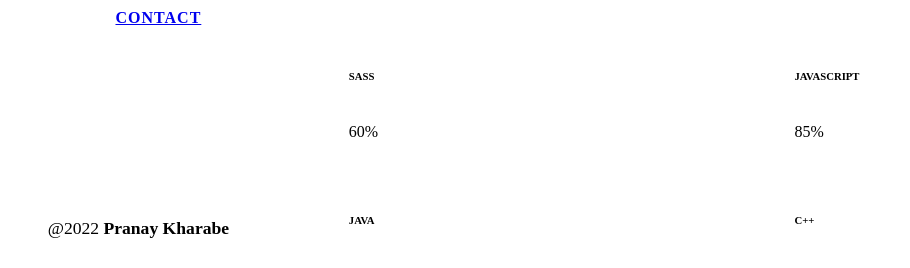
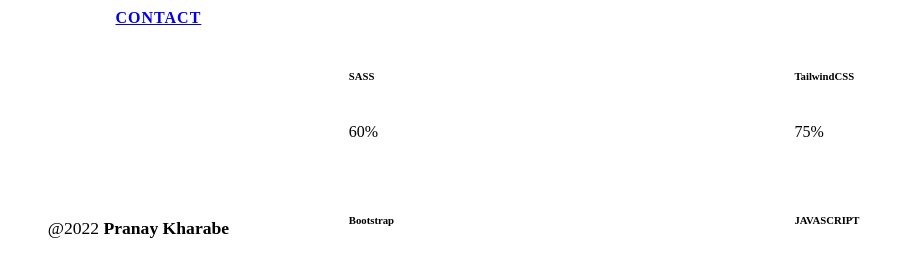
Before and after one commit to pranay202/pranay.github.io, a React (Create React App) app: page /resume in a window 1280 px wide. Shown: the part 531-799 px from the top of the page, without its empty margins (0-910 px from the left). Built offline with nearby package versions, Linux system fonts and the light colour scheme.

Commit message:
update skills

```diff
--- a/src/Components/Skills.js
+++ b/src/Components/Skills.js
@@ -27,6 +27,16 @@ function Skills() {
                             text={'60%'}
                         />
                         <ProgressBar
+                            title={'TailwindCSS'}
+                            width={'75%'}
+                            text={'75%'}
+                        />
+                        <ProgressBar
+                            title={'Bootstrap'}
+                            width={'75%'}
+                            text={'75%'}
+                        />
+                        <ProgressBar
                             title={'JAVASCRIPT'}
                             width={'85%'}
                             text={'85%'}
@@ -35,11 +45,6 @@ function Skills() {
                             title={'JAVA'}
                             width={'20%'}
                             text={'20%'}
-                        />
-                        <ProgressBar
-                            title={'C++'}
-                            width={'35%'}
-                            text={'35%'}
                         />
                         <ProgressBar
                             title={'PYTHON'}
```
